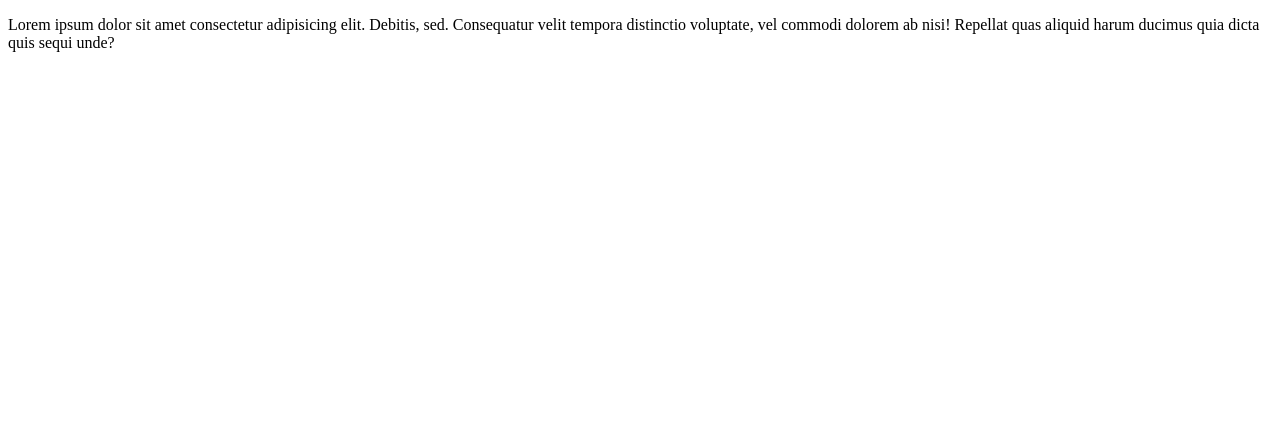
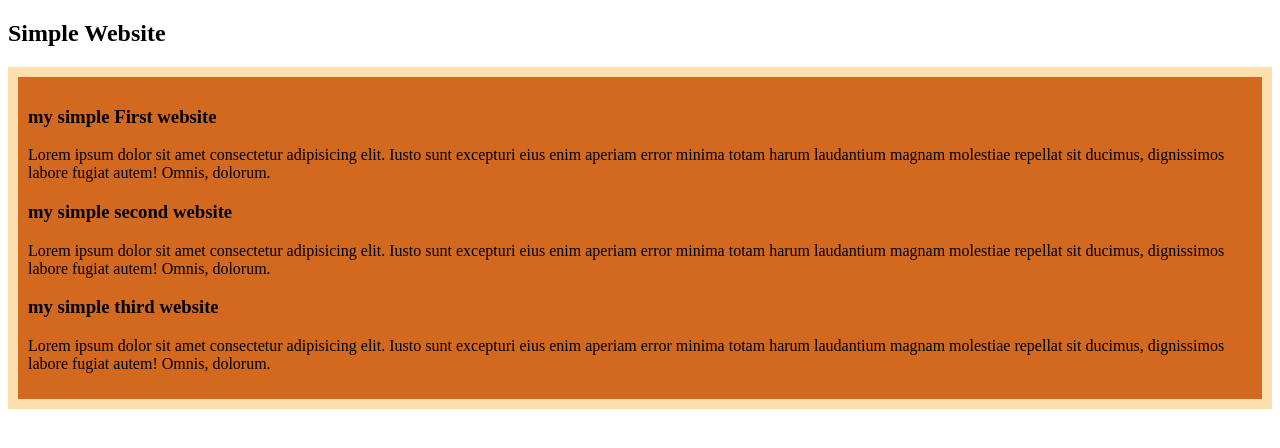
Before and after one commit to Istiaq2064/my-second-github-repo, a plain HTML site: page index.html in a window 1280 px wide. Drawn offline with Linux system fonts and the light colour scheme.

Commit message:
Add a new blog

```diff
--- a/index.html
+++ b/index.html
@@ -4,8 +4,17 @@
     <meta charset="UTF-8">
     <meta name="viewport" content="width=device-width, initial-scale=1.0">
     <title>my second ever github repo</title>
+    <link rel="stylesheet" href="styels/web.css">
 </head>
 <body>
-    <p>Lorem ipsum dolor sit amet consectetur adipisicing elit. Debitis, sed. Consequatur velit tempora distinctio voluptate, vel commodi dolorem ab nisi! Repellat quas aliquid harum ducimus quia dicta quis sequi unde?</p>
+   <h2>Simple Website</h2>
+    <div>
+        <h3>my simple First website</h3>
+        <p>Lorem ipsum dolor sit amet consectetur adipisicing elit. Iusto sunt excepturi eius enim aperiam error minima totam harum laudantium magnam molestiae repellat sit ducimus, dignissimos labore fugiat autem! Omnis, dolorum.</p>
+        <h3>my simple second website</h3>
+        <p>Lorem ipsum dolor sit amet consectetur adipisicing elit. Iusto sunt excepturi eius enim aperiam error minima totam harum laudantium magnam molestiae repellat sit ducimus, dignissimos labore fugiat autem! Omnis, dolorum.</p>
+        <h3>my simple third website</h3>
+        <p>Lorem ipsum dolor sit amet consectetur adipisicing elit. Iusto sunt excepturi eius enim aperiam error minima totam harum laudantium magnam molestiae repellat sit ducimus, dignissimos labore fugiat autem! Omnis, dolorum.</p>
+    </div>
 </body>
 </html>
--- /dev/null
+++ b/styels/web.css
@@ -0,0 +1,7 @@
+div{
+    background-color: chocolate;
+    border: 10px solid navajowhite;
+    padding: 10px;
+    margin-bottom: 10px;
+
+}
```
